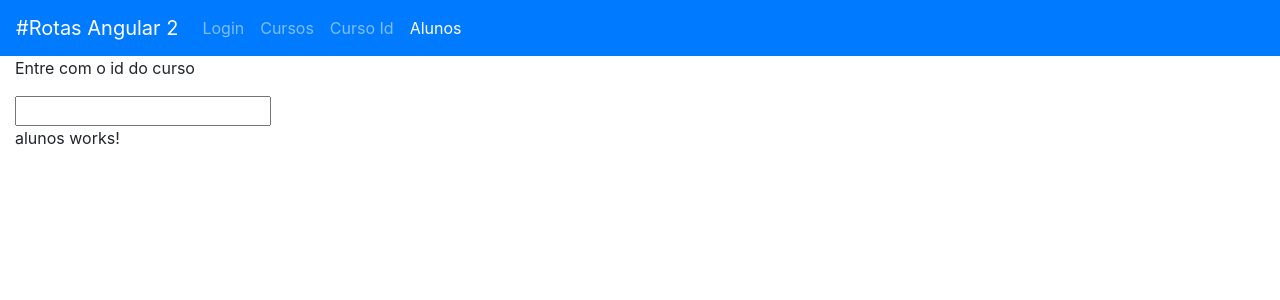
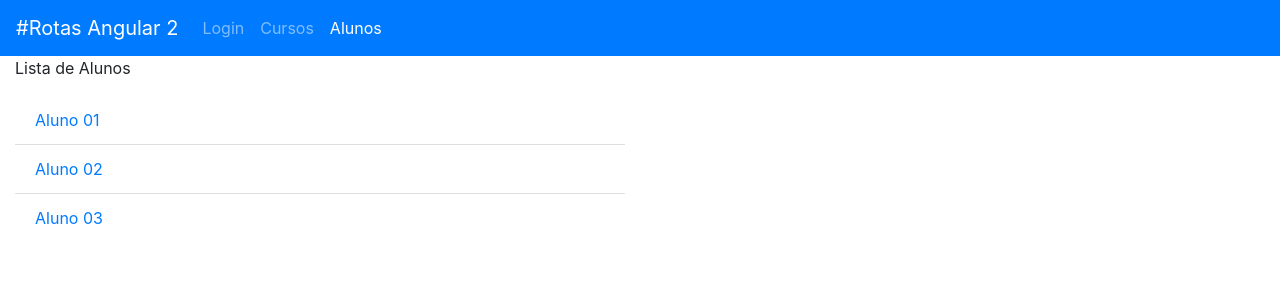
Before and after one commit to PedroFerreiraCJr/angular-routes, an Angular app: page /alunos in a window 1280 px wide. Shown: the top 300 px of the page. Built offline with nearby package versions, Linux system fonts and the light colour scheme.

Commit message:
aula sobre a implementação das telas da aplicação

```diff
--- a/src/app/alunos/aluno-detalhe/aluno-detalhe.component.html
+++ b/src/app/alunos/aluno-detalhe/aluno-detalhe.component.html
@@ -1 +1,7 @@
-<p>aluno-detalhe works!</p>
+<h3>Detalhes do Aluno</h3>
+
+<p>Id: {{ aluno?.id }}</p>
+<p>Nome: {{ aluno?.nome }}</p>
+<p>Email: {{ aluno?.email }}</p>
+
+<button class="btn btn-primary" (click)="editarAluno()">Editar</button>
--- a/src/app/alunos/aluno-detalhe/aluno-detalhe.component.ts
+++ b/src/app/alunos/aluno-detalhe/aluno-detalhe.component.ts
@@ -1,15 +1,36 @@
-import { Component, OnInit } from '@angular/core';
+import { Component, OnInit, OnDestroy } from '@angular/core';
+import { ActivatedRoute, Router } from '@angular/router';
+import { Subscription } from 'rxjs';
+import { AlunosService } from '../alunos.service';
 
 @Component({
   selector: 'app-aluno-detalhe',
   templateUrl: './aluno-detalhe.component.html',
   styleUrls: ['./aluno-detalhe.component.css']
 })
-export class AlunoDetalheComponent implements OnInit {
+export class AlunoDetalheComponent implements OnInit, OnDestroy {
 
-  constructor() { }
+  aluno: any;
+  subscription!: Subscription;
+
+  constructor(
+    private readonly activatedRoute: ActivatedRoute,
+    private readonly router: Router,
+    private readonly alunosService: AlunosService) { }
 
   ngOnInit(): void {
+    this.subscription = this.activatedRoute.params.subscribe((params) => {
+      const id = params['id'];
+
+      this.aluno = this.alunosService.getAluno(id);
+    });
   }
 
+  ngOnDestroy(): void {
+    this.subscription?.unsubscribe();
+  }
+
+  public editarAluno(): void {
+    this.router.navigate(['/alunos', this.aluno?.id, 'editar']);
+  }
 }
--- a/src/app/alunos/aluno-form/aluno-form.component.html
+++ b/src/app/alunos/aluno-form/aluno-form.component.html
@@ -1 +1,13 @@
-<p>aluno-form works!</p>
+<h3>Criar/Editar Aluno</h3>
+
+<div>
+  <div class="form-group">
+    <label for="nome">Nome</label>
+    <input id="nome" type="email" class="form-control" [(ngModel)]="aluno.nome">
+  </div>
+  <div class="form-group">
+    <label for="email">E-mail</label>
+    <input id="email" type="text" class="form-control" [(ngModel)]="aluno.email">
+  </div>
+  <button type="button" class="btn btn-primary">Submit</button>
+</div>
--- a/src/app/alunos/aluno-form/aluno-form.component.ts
+++ b/src/app/alunos/aluno-form/aluno-form.component.ts
@@ -1,4 +1,9 @@
 import { Component, OnInit } from '@angular/core';
+import { ActivatedRoute } from '@angular/router';
+
+import { Subscription } from 'rxjs';
+
+import { AlunosService } from '../alunos.service';
 
 @Component({
   selector: 'app-aluno-form',
@@ -7,9 +12,26 @@ import { Component, OnInit } from '@angular/core';
 })
 export class AlunoFormComponent implements OnInit {
 
-  constructor() { }
+  aluno: any;
+  subscription!: Subscription;
+
+  constructor(
+    private readonly activatedRoute: ActivatedRoute,
+    private readonly alunosService: AlunosService) { }
 
   ngOnInit(): void {
+    this.subscription = this.activatedRoute.params.subscribe((params) => {
+      const id = params['id'];
+
+      this.aluno = this.alunosService.getAluno(id);
+
+      if (this.aluno === null) {
+        this.aluno = {};
+      }
+    });
   }
 
+  ngOnDestroy(): void {
+    this.subscription?.unsubscribe();
+  }
 }
--- a/src/app/alunos/alunos.component.html
+++ b/src/app/alunos/alunos.component.html
@@ -1,2 +1,20 @@
-<p>alunos works!</p>
-<router-outlet></router-outlet>
+<div class="row">
+  <div class="col-md-6">
+    <p>Lista de Alunos</p>
+    <ul class="list-group list-group-flush">
+      <!--
+        Perceba o valor passado para a diretiva routerLink, como estamos utilizando rotas filhas
+        na declaração das rotas para alunos, é possível omitir o primeiro parâmetro e passar
+        somente o parâmetro da rota.
+      -->
+      <a class="list-group-item"
+        *ngFor="let aluno of alunos"
+        [routerLink]="[aluno?.id]">{{ aluno?.nome }}
+      </a>
+    </ul>
+  </div>
+  <!-- o componente de detalhe do aluno vai ser visualizado neste parte de baixo -->
+  <div class="col-md-6">
+    <router-outlet></router-outlet>
+  </div>
+</div>
--- a/src/app/alunos/alunos.component.ts
+++ b/src/app/alunos/alunos.component.ts
@@ -1,4 +1,6 @@
 import { Component, OnInit } from '@angular/core';
+
+import { AlunosService } from './alunos.service';
 
 @Component({
   selector: 'app-alunos',
@@ -7,9 +9,11 @@ import { Component, OnInit } from '@angular/core';
 })
 export class AlunosComponent implements OnInit {
 
-  constructor() { }
+  alunos!: any[];
+
+  constructor(private alunosService: AlunosService) { }
 
   ngOnInit(): void {
+    this.alunos = this.alunosService.getAlunos();
   }
-
 }
--- /dev/null
+++ b/src/app/alunos/alunos.service.ts
@@ -0,0 +1,28 @@
+import { Injectable } from '@angular/core';
+
+@Injectable()
+export class AlunosService {
+
+  private alunos: any[] = [
+    { id: 1, nome: 'Aluno 01', email: 'aluno01@email.com' },
+    { id: 2, nome: 'Aluno 02', email: 'aluno02@email.com' },
+    { id: 3, nome: 'Aluno 03', email: 'aluno03@email.com' },
+  ];
+
+  constructor() { }
+
+  public getAlunos() {
+    return this.alunos;
+  }
+
+  public getAluno(id: string): any {
+    let alunos = this.getAlunos();
+    for (let i=0; i<alunos.length; i++) {
+      const aluno = alunos[i];
+      if (aluno?.id == id) {
+        return aluno;
+      }
+    }
+    return null;
+  }
+}
--- a/src/app/app.component.html
+++ b/src/app/app.component.html
@@ -18,12 +18,14 @@
       <!-- esta rota possui um parâmetro -->
       <li routerLinkActive="active" class="nav-item">         <!-- diretiva routerLinkActive possibilita que a rota ativa receba uma classe CSS qualquer -->
         <!--
+          Comentado na aula sobre o desenvolvimento das telas, aula 61
           Na diretiva routerLink pode ser feito um property binding para passar dados dinâmicos,
           e fazendo com o property é necessário utilizar um array.
           *O primeiro parâmetro é a rota.
           **O segundo parâmetro é o valor que deve ser o valor passado para a rota, ou seja, o parâmetro da rota.
-         -->
-        <a [routerLink]="['curso', idCurso.value]" class="nav-link">Curso Id</a>   <!-- diretiva routerLink para /cursos -->
+
+        <a [routerLink]="['curso', idCurso.value]" class="nav-link">Curso Id</a>    diretiva routerLink para /cursos
+        -->
       </li>
       <li routerLinkActive="active" class="nav-item">
         <a [routerLink]="['alunos']" class="nav-link">Alunos</a>
@@ -37,7 +39,10 @@
   pela rota seja renderizado nesta parte da tela.
 -->
 <div class="container-fluid">
+  <!--
+    comentado na aula sobre o desenvolvimento das telas, aula 61
   <p>Entre com o id do curso</p>
   <input type="text" #idCurso>
+  -->
   <router-outlet></router-outlet>
 </div>
```
Also changed, not shown: src/app/alunos/alunos.module.ts (+7 -0 lines), 1 other file (tests, documents, lock files or other folders).
